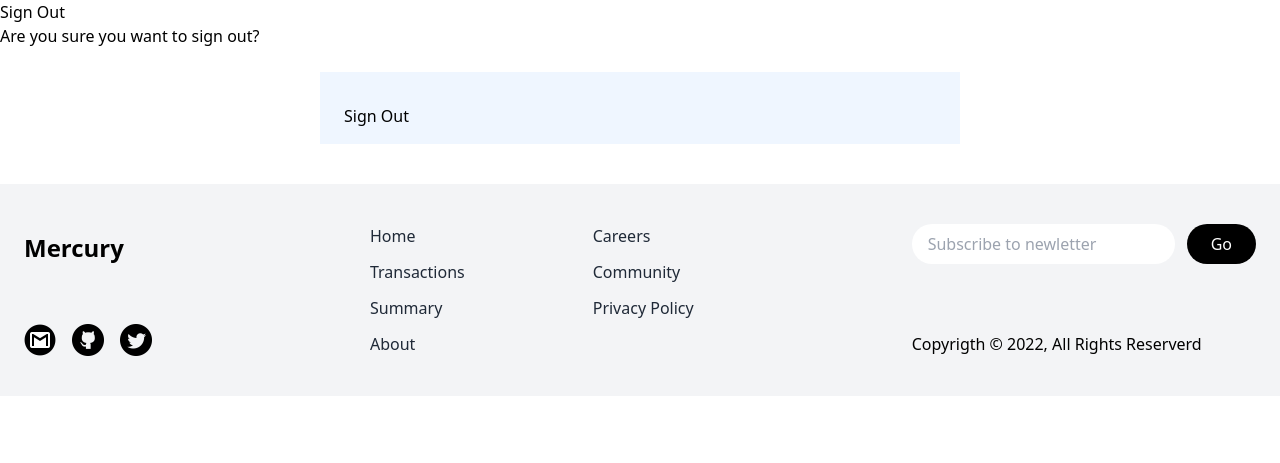
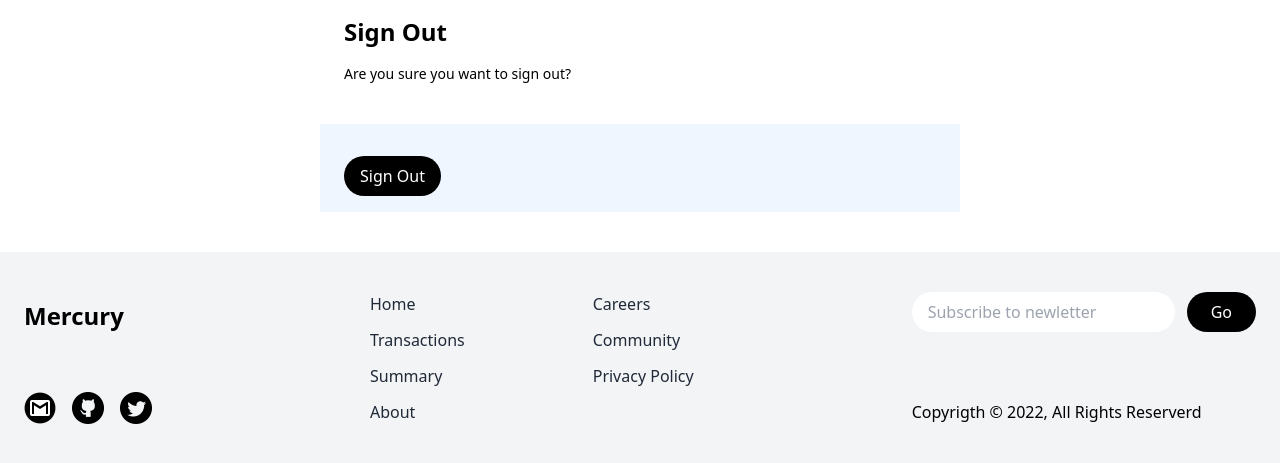
Before and after one commit to m7jay/mercury, a Django app: page /accounts/logout/ in a window 1280 px wide. Shown: the part 88-551 px from the top of the page. Run offline with Django 5.2, Linux system fonts and the light colour scheme; the visitor is signed in with stand-in values (Sample User, id 1); some libraries are stand-ins or nearby versions.

Commit message:
Fix logout page

```diff
--- a/templates/account/logout.html
+++ b/templates/account/logout.html
@@ -4,10 +4,10 @@
     {% trans "Sign Out" %}
 {% endblock head_title %}
 {% block content %}
-    {% element h1 %}
-        {% trans "Sign Out" %}
-    {% endelement %}
-    <p>{% trans 'Are you sure you want to sign out?' %}</p>
+    <div class="mx-auto px-6 py-4 flex flex-col space-y-4 md:w-1/2">
+        <h1 class="text-2xl font-semibold">Sign Out</h1>
+        <p class="text-sm font-light">{% trans 'Are you sure you want to sign out?' %}</p>
+    </div>
     {% url 'account_logout' as action_url %}
     {% element form method="post" action=action_url no_visible_fields=True %}
         {% slot body %}
@@ -20,7 +20,9 @@
         {% endslot %}
         {% slot actions %}
             {% element button type="submit" %}
-                {% trans 'Sign Out' %}
+            <div class="mx-auto px-4 py-2 block text-white bg-black rounded-full baseline text-center hover:bg-blue-800">
+            {% trans 'Sign Out' %}
+            </div>
             {% endelement %}
         {% endslot %}
     {% endelement %}
```
Also changed, not shown: static/src/output.css.
